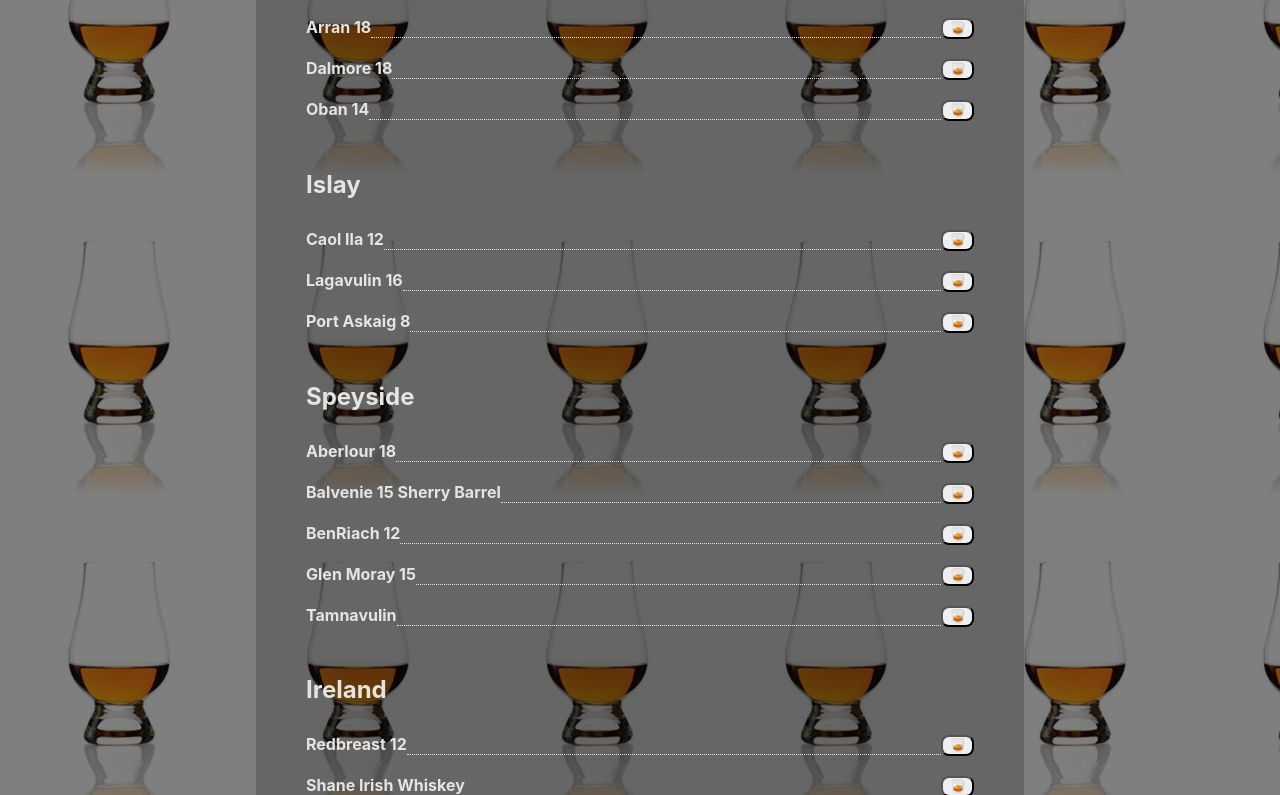
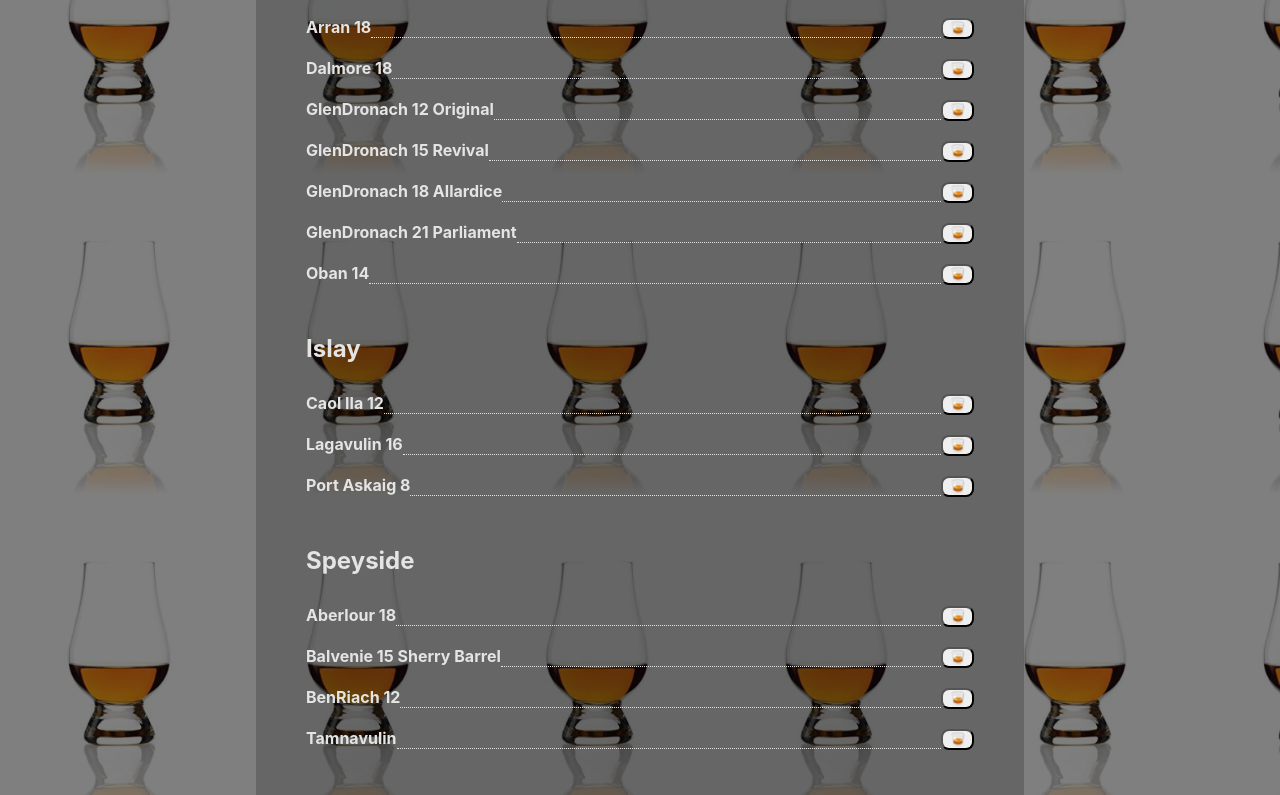
Before and after one commit to lifebeyondfife/whisky-menu, a React (Create React App) app: page / in a window 1280 px wide. Shown: the part 468-1263 px from the top of the page. Built offline with nearby package versions, Linux system fonts and the light colour scheme.

Commit message:
Update whiskys.js

```diff
--- a/src/whiskys.js
+++ b/src/whiskys.js
@@ -73,7 +73,7 @@
       "description": "The original expression of our elegant, floral spirit and the real backbone of the Glenmorangie range. A ten-year-old single malt, Glenmorangie Original is produced by marrying the delicate spirit that emerges from Scotland's tallest stills, with first and second fill American white oak casks.<br />It is here, maturing for ten long years in a range of ex-bourbon casks such as our famous slow-grown and air-dried 'designer casks' from Missouri, that our raw spirit develops a perfect balance between sweetness and complexity. Resulting in a mature spirit that is soft, mellow and creamy. Perfect for enjoying at any time.",
     },
     {
-      "id": 18, "name": "GlenDronach 18 Allardice", "age": 18, "location": "Highland", "state": "Closed", isScotch: true, "abv": 46,
+      "id": 18, "name": "GlenDronach 18 Allardice", "age": 18, "location": "Highland", "state": "Opened", isScotch: true, "abv": 46,
       "appearance": "Bright deep gold with a tawny centre.",
       "nose": "Sweet aromatics of fudge and Muscovado sugar. Fruit compote and glacier morello cherries provide added complexity.",
       "palate": "Rich dark and seductive. Remarkable flavours of stewed fruits and all-spice marry together with classic aged Oloroso sherry and toasted walnut bread combined with chocolate orange.",
@@ -88,13 +88,6 @@
       "description": "Flavours of orange peel, smoke, sea salt, and honey distinguish this full-bodied highland malt.",
     },
     {
-      "id": 20, "name": "Glen Moray 15", "age": 15, "location": "Speyside", "state": "Opened", isScotch: true, "abv": 40,
-      "nose": "Sherried oak and butter toffee.",
-      "palate": "Full-bodied and indulgently sweet. Imagine a spiced dark chocolate enjoyed with a finely oaked wine - intense and satisfying.",
-      "finish": "Long and rich.",
-      "description": "The amalgamation of two distinct cask styles - sherry and American oak. An exquisitely complex whisky with a hint of spice and delicate smoke that boasts heady dried fruits and rich dark chocolate.",
-    },
-    {
       "id": 21, "name": "Westland's Sherry Wood", "age": 3, "location": "USA", "state": "Opened", isScotch: false, "abv": 46,
       "nose": "Honey-dipped oatmeal raisin cookies, maple syrup, banana pancakes.",
       "palate": "Kiwi, maple syrup, raisins, sweet cookies, pastries, stewed yellow fruits.",
@@ -107,7 +100,7 @@
       "description": "While the practice of maturing whiskey in sherry casks isn’t as long-standing as peated whiskies, it has become a standard of old world sensibilities. We celebrate this custom by filling hogsheads and butts sourced from the same region the Scottish find their casks. But what we do with them differs. Again, our five-malt spirit plays a significant role, allowing us to balance the sherry influence with our local malted barley flavor. We have our sherry casks shipped whole, which is unusual in the business of whiskey. This provides a sherry character that is still incredibly vibrant in this whiskey, but we always ensure the barley notes have an equal voice, something rarely done in Scotland.",
     },
     {
-      "id": 23, "name": "GlenDronach 12 Original", "age": 12, "location": "Highland", "state": "Closed", isScotch: true, "abv": 43,
+      "id": 23, "name": "GlenDronach 12 Original", "age": 12, "location": "Highland", "state": "Opened", isScotch: true, "abv": 43,
       "appearance": "Deep amber-red gold.",
       "nose": "Sweet, creamy vanilla, with hints of ginger. Spiced mulled wine and pear.",
       "palate": "Rich, creamy, silky-smooth. Warm, rich oak and sherry sweetness, full mouth feel, raisins and soft fruits. Spicy with medium length and a dry finish.",
@@ -123,7 +116,7 @@
       "description": "This superb richly sherried single malt is matured for at least 12 years in a combination of the finest Spanish Pedro Ximenez and Oloroso sherry casks. Non-chill filtered, of natural colour and bottled at 43%, the GlenDronach 12 year old Original is a sweet, creamy dram.",
     },
     {
-      "id": 25, "name": "GlenDronach 21 Parliament", "age": 21, "location": "Highland", "state": "Closed", isScotch: true, "abv": 48,
+      "id": 25, "name": "GlenDronach 21 Parliament", "age": 21, "location": "Highland", "state": "Opened", isScotch: true, "abv": 48,
       "appearance": "Deep amber with a cherry wood sheen.",
       "nose": "A delicate mix of ripe autumnal fruits - notably blackberries and red plums. Rich Oloroso sherry and candied orange segments. Spiced oatmeal biscuits and toasted oak fragrances bring excellent weight and balance.",
       "palate": "Resolute flavours of fine Oloroso sherry and bitter chocolate sauce, which has been spread liberally over homemade plum pudding. This is all infused with fabulous spicy notes - cinnamon, allspice and nutmeg. Full bodied with smooth tannins.",
@@ -146,7 +139,7 @@
       "description": "The classic expression of Arran - our fresh and unique island style is captured beautifully in our 10 Year Old Single Malt. It is beautifully presented in a brand new pack and is most definitely your best introduction to Arran Single Malt.",
     },
     {
-      "id": 28, "name": "GlenDronach 15 Revival", "age": 15, "location": "Highland", "state": "Closed", isScotch: true, "abv": 46,
+      "id": 28, "name": "GlenDronach 15 Revival", "age": 15, "location": "Highland", "state": "Opened", isScotch: true, "abv": 46,
       "appearance": "Antique Bronze.",
       "nose": "An intoxicating burst of maraschino cherry, ripe bramble and dark chocolate mint with hints of orange bitters and walnut liqueur.",
       "palate": "Honey-glazed apricot and ripe fig with a crescendo of black cherry, angelica and muscovado. Long and enveloping finish with dark manuka honey, herbal bitters and dark chocolate.",
```
